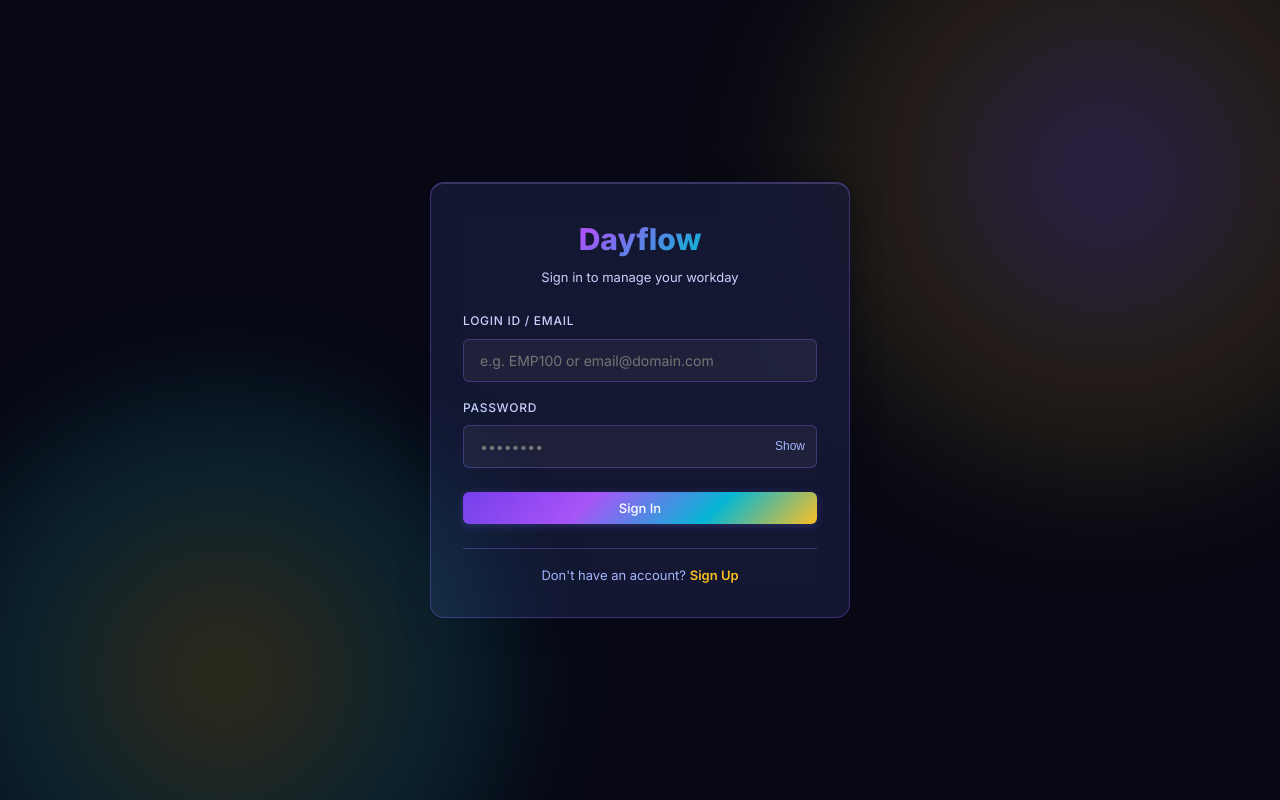
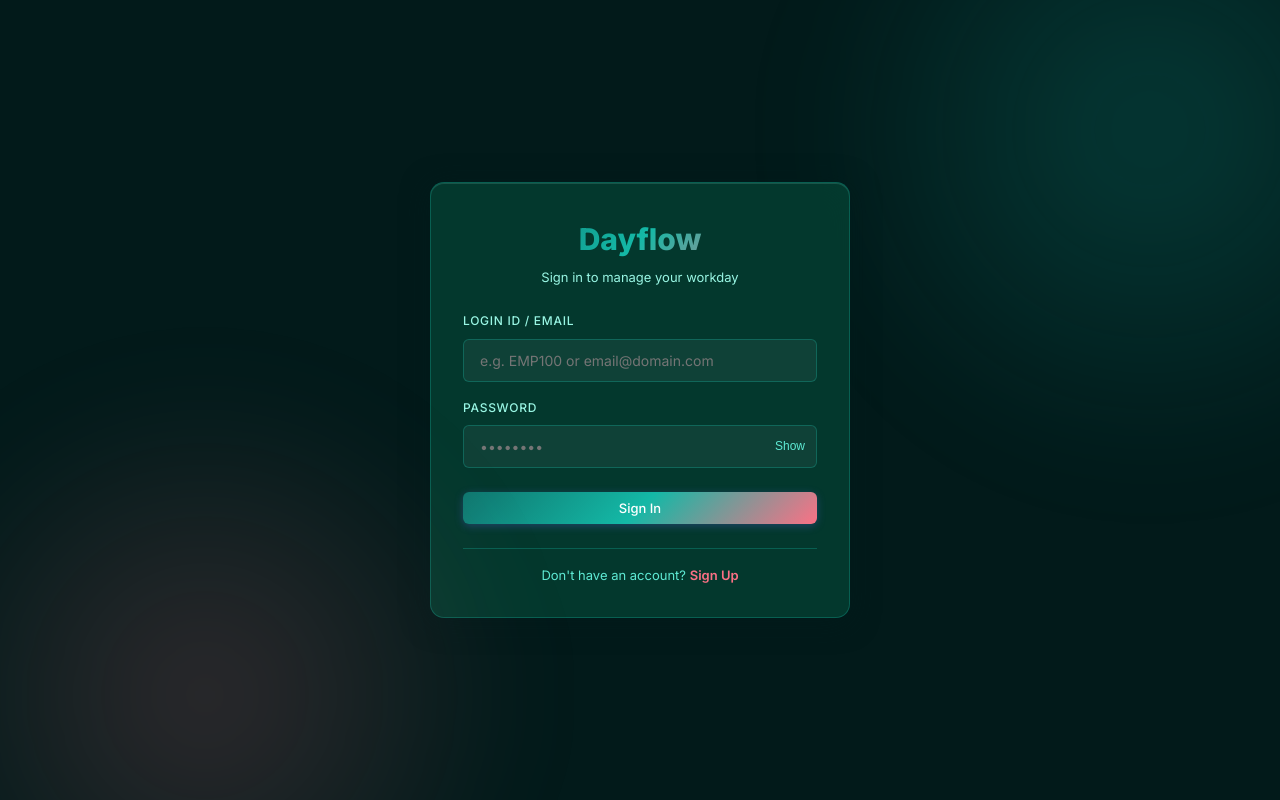
Before and after one commit to TechGajana/Dayflow, a Next.js app in the folder frontend/: page /login in a window 1280 px wide. Built offline with nearby package versions, Linux system fonts and the light colour scheme; no server answers.

Commit message:
style: Clean two-tone Deep Ocean Teal and Warm Rose Gold palette, no mixed colors

```diff
--- a/frontend/src/app/globals.css
+++ b/frontend/src/app/globals.css
@@ -5,45 +5,45 @@
 
 @import url('https://fonts.googleapis.com/css2?family=Inter:wght@300;400;500;600;700;800&display=swap');
 
-/* ---- Design Tokens — Cosmic Obsidian & Neon Nebula Palette ---- */
+/* ---- Design Tokens — Deep Ocean Teal & Warm Rose Gold ---- */
 :root {
-  /* Colors */
-  --bg-primary: #080914; /* Deep Velvet Cosmic Black */
-  --bg-secondary: #101226; /* Dark Nebula Navy Header */
-  --bg-tertiary: #181b3a; /* Satin Cosmic Navy Container */
-  --bg-card: rgba(24, 27, 58, 0.78); /* Glass Satin Cosmic Navy with Nebula Blur */
-  --bg-card-hover: rgba(36, 40, 85, 0.88);
+  /* Colors — Only TWO tones: Teal + Rose Gold */
+  --bg-primary: #021a1a; /* Deep Ocean Teal Black */
+  --bg-secondary: #042f2e; /* Dark Teal Header */
+  --bg-tertiary: #064e3b; /* Rich Emerald Teal Container */
+  --bg-card: rgba(6, 78, 59, 0.6); /* Glass Teal */
+  --bg-card-hover: rgba(13, 107, 84, 0.7);
   --bg-glass: rgba(255, 255, 255, 0.05);
   --bg-glass-hover: rgba(255, 255, 255, 0.09);
 
-  --border-primary: rgba(139, 92, 246, 0.35); /* Neon Violet Glow Outline */
-  --border-secondary: rgba(251, 191, 36, 0.35); /* Electric Amber Glow Outline */
-  --border-accent: rgba(251, 191, 36, 0.65); /* Electric Gold Glow */
+  --border-primary: rgba(20, 184, 166, 0.3); /* Soft Teal Glow */
+  --border-secondary: rgba(251, 113, 133, 0.3); /* Rose Gold Blush Glow */
+  --border-accent: rgba(251, 113, 133, 0.55);
 
-  --text-primary: #f8fafc; /* Crisp Luminous Cosmic White */
-  --text-secondary: #c7d2fe; /* Soft Lavender Silver */
-  --text-tertiary: #a5b4fc; /* Amethyst Platinum */
-  --text-accent: #fbbf24; /* Electric Amber Gold Highlight */
-  --text-link: #fef08a; /* Electric Gold Link */
+  --text-primary: #f0fdfa; /* Luminous Teal White */
+  --text-secondary: #99f6e4; /* Light Teal Mint */
+  --text-tertiary: #5eead4; /* Vivid Teal */
+  --text-accent: #fb7185; /* Warm Rose Gold Highlight */
+  --text-link: #fda4af; /* Soft Rose Gold Link */
 
-  --accent-primary: #8b5cf6; /* Hero Accent: Neon Nebula Violet (#8B5CF6) */
-  --accent-primary-hover: #a855f7;
-  --accent-gradient: linear-gradient(135deg, #7c3aed 0%, #a855f7 35%, #06b6d4 70%, #fbbf24 100%); /* Deep Violet → Neon Purple → Cosmic Cyan → Amber Gold Shimmer */
-  --accent-gradient-soft: linear-gradient(135deg, rgba(139, 92, 246, 0.35) 0%, rgba(251, 191, 36, 0.25) 100%);
+  --accent-primary: #14b8a6; /* Hero Accent: Vivid Ocean Teal */
+  --accent-primary-hover: #0d9488;
+  --accent-gradient: linear-gradient(135deg, #0f766e 0%, #14b8a6 50%, #fb7185 100%); /* Deep Teal → Vivid Teal → Warm Rose Gold */
+  --accent-gradient-soft: linear-gradient(135deg, rgba(20, 184, 166, 0.3) 0%, rgba(251, 113, 133, 0.2) 100%);
 
   --success: #34d399;
   --warning: #fbbf24;
   --danger: #f43f5e;
   --info: #38bdf8;
 
-  --avatar-gradient: linear-gradient(135deg, #7c3aed 0%, #06b6d4 50%, #fbbf24 100%);
+  --avatar-gradient: linear-gradient(135deg, #0f766e 0%, #14b8a6 50%, #fb7185 100%);
 
-  /* High Intensity Cosmic Nebula Shadows & Glows */
+  /* Teal & Rose Gold Glows */
   --shadow-sm: 0 2px 4px rgba(0, 0, 0, 0.5);
-  --shadow-md: 0 4px 18px rgba(139, 92, 246, 0.35);
-  --shadow-lg: 0 8px 36px rgba(8, 9, 20, 0.9), 0 0 25px rgba(139, 92, 246, 0.4);
-  --shadow-glow: 0 0 35px rgba(139, 92, 246, 0.5), 0 0 20px rgba(251, 191, 36, 0.35); /* Multi-color Neon Nebula & Gold Glow */
-  --shadow-card: 0 4px 28px rgba(8, 9, 20, 0.6), inset 0 1px 0 rgba(199, 210, 254, 0.2);
+  --shadow-md: 0 4px 18px rgba(20, 184, 166, 0.3);
+  --shadow-lg: 0 8px 36px rgba(2, 26, 26, 0.9), 0 0 25px rgba(20, 184, 166, 0.35);
+  --shadow-glow: 0 0 30px rgba(20, 184, 166, 0.45), 0 0 18px rgba(251, 113, 133, 0.3);
+  --shadow-card: 0 4px 28px rgba(2, 26, 26, 0.6), inset 0 1px 0 rgba(153, 246, 228, 0.15);
 
   /* Typography */
   --font-family: 'Inter', -apple-system, BlinkMacSystemFont, 'Segoe UI', sans-serif;
@@ -103,42 +103,40 @@ body {
   color: var(--text-primary);
   background-color: var(--bg-primary);
   background-image:
-    radial-gradient(rgba(199, 210, 254, 0.12) 1.5px, transparent 1.5px),
-    radial-gradient(circle at 15% 15%, rgba(139, 92, 246, 0.35) 0%, transparent 55%),
-    radial-gradient(circle at 85% 85%, rgba(251, 191, 36, 0.22) 0%, transparent 55%),
-    radial-gradient(circle at 50% 50%, rgba(6, 182, 212, 0.18) 0%, transparent 70%),
-    radial-gradient(circle at 80% 15%, rgba(236, 72, 153, 0.2) 0%, transparent 50%);
-  background-size: 32px 32px, 100% 100%, 100% 100%, 100% 100%, 100% 100%;
+    radial-gradient(rgba(153, 246, 228, 0.1) 1px, transparent 1px),
+    radial-gradient(circle at 20% 30%, rgba(20, 184, 166, 0.3) 0%, transparent 55%),
+    radial-gradient(circle at 80% 70%, rgba(251, 113, 133, 0.2) 0%, transparent 55%);
+  background-size: 28px 28px, 100% 100%, 100% 100%;
   background-attachment: fixed;
   -webkit-font-smoothing: antialiased;
   -moz-osx-font-smoothing: grayscale;
 }
 
-/* Background ambient nebula lights */
+/* Ambient teal & rose gold glow orbs */
 body::before {
   content: '';
   position: fixed;
-  top: -200px;
-  right: -200px;
-  width: 750px;
-  height: 750px;
-  background: radial-gradient(circle, rgba(139, 92, 246, 0.25) 0%, rgba(251, 191, 36, 0.12) 40%, transparent 70%);
+  top: -220px;
+  right: -220px;
+  width: 700px;
+  height: 700px;
+  background: radial-gradient(circle, rgba(20, 184, 166, 0.2) 0%, transparent 70%);
   pointer-events: none;
   z-index: 0;
-  filter: blur(45px);
+  filter: blur(50px);
 }
 
 body::after {
   content: '';
   position: fixed;
-  bottom: -200px;
-  left: -100px;
+  bottom: -220px;
+  left: -120px;
   width: 650px;
   height: 650px;
-  background: radial-gradient(circle, rgba(251, 191, 36, 0.18) 0%, rgba(6, 182, 212, 0.15) 50%, transparent 70%);
+  background: radial-gradient(circle, rgba(251, 113, 133, 0.18) 0%, transparent 70%);
   pointer-events: none;
   z-index: 0;
-  filter: blur(45px);
+  filter: blur(50px);
 }
 
 a {
```
